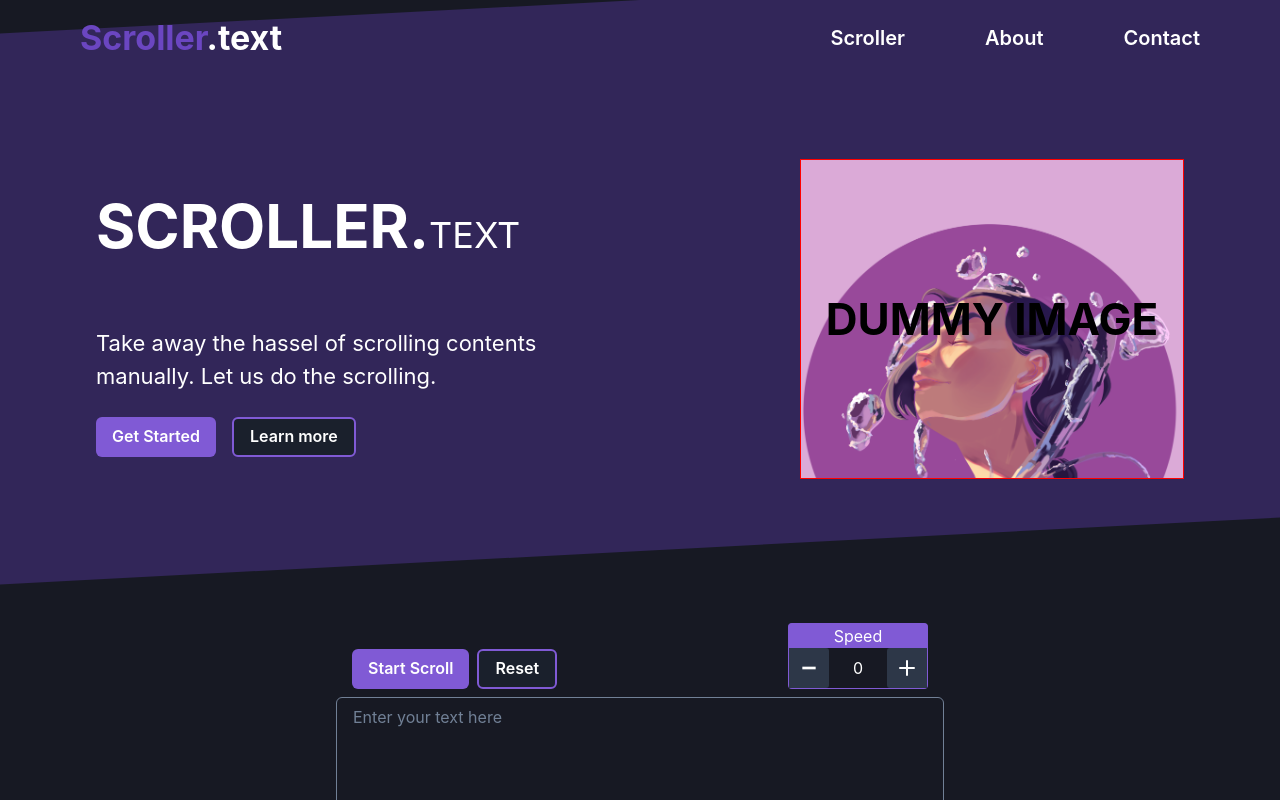
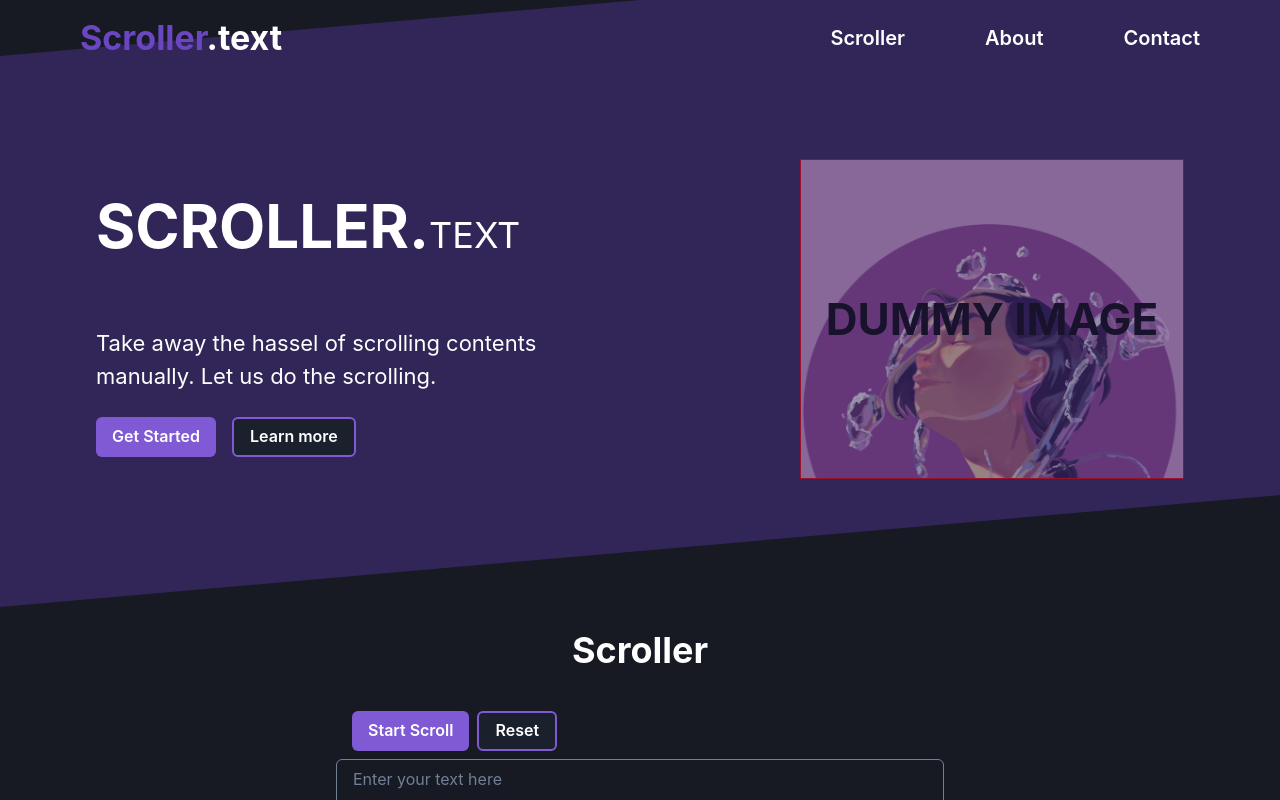
Before and after one commit to prashantStha308/autoScrollerNew, a React (Vite) app: page / in a window 1280 px wide. Shown: the top 800 px of the page. Built offline with nearby package versions, Linux system fonts and the light colour scheme.

Commit message:
scroller active

```diff
--- a/src/components/About.jsx
+++ b/src/components/About.jsx
@@ -1,7 +1,10 @@
+import { Box } from "@chakra-ui/react"
 
 const About = () => {
   return (
-    <div>About</div>
+    <Box id="about">
+      <div>About</div>
+    </Box>
   )
 }
 
--- a/src/components/Hero.jsx
+++ b/src/components/Hero.jsx
@@ -22,7 +22,7 @@ const Hero = () => {
                 height: '100%',
                 backgroundColor: `${purple}`,
                 zIndex: '-1',
-                transform: 'skewY(-3deg)',
+                transform: 'skewY(-5deg)',
                 padding: '20px'
             }
         }}
@@ -207,6 +207,7 @@ const Hero = () => {
                         display={'flex'}
                         justifyContent={'center'}
                         alignItems={'center'}
+                        opacity={0.5}
                     > DUMMY IMAGE </Box>
                 </Box>
             </HStack>
--- a/src/components/Scroller.jsx
+++ b/src/components/Scroller.jsx
@@ -1,106 +1,147 @@
-import { Box, Button, Center, HStack, IconButton, Text, Textarea, VStack } from "@chakra-ui/react";
-import { borderBtn , shadedBtn } from './style.js';
-import { useState } from "react";
+import {
+  Box, Button, Center, HStack, IconButton, Text, Textarea, useToast, VStack
+} from "@chakra-ui/react";
+import { borderBtn, shadedBtn } from './style.js';
+import { useRef, useState, useEffect } from "react";
 import { AddIcon, MinusIcon } from "@chakra-ui/icons";
-
+import { scroller } from "./function.js";
 
 const Scroller = () => {
+  const [userInput, setUserInput] = useState("");
+  const [count, setCount] = useState(0);
+  const [speedDisplay, setSpeedDisplay] = useState('hidden');
+  const [scrollClick, setScrollClick] = useState(0);
 
-  const [ userInput , setUserinput ] = useState("");
-  let [ count , setCount ] = useState(0);
+  const toast = useToast();
+  const intervalID = useRef(null);
 
-  const handelInput = (e)=>{
-    setUserinput(e.target.value);
+  const handleInput = (e) => {
+    setUserInput(e.target.value);
+  };
+
+  const Reset = () => {
+    setUserInput("");
+    setCount(0);
+    setSpeedDisplay('hidden');
+    clearInterval(intervalID.current);
+    intervalID.current = null;
+  };
+
+  const handleCount = (inr) => {
+    setCount((prev) => {
+      const newCount = Math.min(Math.max(prev + inr, 0), 5);
+      if (newCount === 0) {
+        clearInterval(intervalID.current);
+        intervalID.current = null;
+      } else {
+        startScroll(newCount);
       }
-  const Reset = ()=>{
-    setUserinput("");
+      return newCount;
+    });
+  };
+
+  const handleDisplay = (value) => {
+    setSpeedDisplay(value);
+  };
+
+  const handleScrollClick = () => {
+    if (!userInput && scrollClick === 0) {
+      toast({
+        title: 'Error',
+        description: "No string found.",
+        status: 'error',
+        duration: 2000,
+        isClosable: true,
+      });
+      return;
     }
 
-  const handelCount = (inr)=>{
-    console.log("inr:",inr)
-    console.log('count: ', count)
-    count+= inr;
-    if( count < 0 ){
-      count = 0
-    }else if( count > 5 ){
-      count = 5
+    setScrollClick((prevClick) => {
+      const newClick = prevClick + 1;
+
+      if (newClick === 1) {
+        handleDisplay('visible');
+        setCount(1);
+        startScroll(1);
+      } else if (newClick === 2) {
+        handleDisplay('hidden');
+        setScrollClick(0);
+        setCount(0);
+        clearInterval(intervalID.current);
+        intervalID.current = null;
       }
-    setCount(count);
-  }
+
+      return newClick;
+    });
+  };
+
+  const startScroll = (count) => {
+    clearInterval(intervalID.current);
+    intervalID.current = setInterval(() => {
+      scroller(count , intervalID.current );
+    }, 800);
+  };
+
+  useEffect(() => {
+    return () => clearInterval(intervalID.current);
+  }, []);
 
   return (
     <Box id="scroller" marginY={24}>
       <Center>
-        <VStack w={{
-          base:'100%',
-          lg: '50%',
-          md: '70%'
-        }} p={4}>
-          {/* For top button section */}
-            <HStack spacing={4} alignItems={'flex-end'} w={'full'} justifyContent={'space-between'} paddingX={4}>
+        <VStack w={{ base: '100%', lg: '50%', md: '70%' }} p={4}>
+          <Text fontSize="4xl" fontWeight="bold">Scroller</Text>
+
+          <HStack spacing={4} alignItems="flex-end" w="full" justifyContent="space-between" px={{ base: 0, lg: 4, md: 2, sm: 0 }}>
             <HStack>
-                <Button sx={shadedBtn}>
-                  Start Scroll
-                </Button>
-                <Button sx={borderBtn} onClick={Reset}>
-                  Reset
-                </Button>
+              <Button sx={shadedBtn} onClick={handleScrollClick}>Start Scroll</Button>
+              <Button sx={borderBtn} onClick={Reset}>Reset</Button>
             </HStack>
+
+            <Box visibility={speedDisplay}>
               <VStack spacing={0}>
-                <Text as={'span'} borderTop="1px solid" borderX="1px solid" borderColor="purple.500" w={'full'} textAlign={'center'} roundedTop={4}
-                  textColor={'white'} backgroundColor={'purple.500'}
-                >
+                <Text as="span" borderTop="1px solid" borderX="1px solid" borderColor="purple.500" w="full" textAlign="center" roundedTop={4}
+                  textColor="white" bg="purple.500">
                   Speed
                 </Text>
                 <HStack borderBottom="1px solid" borderX="1px solid" borderColor="purple.500" roundedBottom={4}>
-                  {/* For Control Buttons */}
-                  {/* Minus Buttons */}
-                  <IconButton onClick={()=>(handelCount(-1))} backgroundColor={'gray.700'} roundedRight={3} roundedLeft={0} >
-                    <MinusIcon color={'white'} />
+                  <IconButton onClick={() => handleCount(-1)} bg="gray.700" rounded={0} roundedBottomLeft={4} _hover={{ bg: 'gray.800' }}>
+                    <MinusIcon color="white" />
                   </IconButton>
-                  {/* Count */}
-                  <Text paddingX={4} textColor={'white'}>
-                    {count}
-                  </Text>
-                  {/* Add Button */}
-                  <IconButton onClick={()=>(handelCount(1))} backgroundColor={'gray.700'} roundedRight={0} roundedLeft={3}  >
-                    <AddIcon color={'white'} />
+                  <Text px={4} textColor="white">{count}</Text>
+                  <IconButton onClick={() => handleCount(1)} bg="gray.700" roundedBottomRight={4} rounded={0} _hover={{ bg: 'gray.800' }}>
+                    <AddIcon color="white" />
                   </IconButton>
                 </HStack>
               </VStack>
+            </Box>
+          </HStack>
 
-            </HStack>
           <Textarea
             id="uInput"
-              onChange={handelInput}
+            onChange={handleInput}
             placeholder="Enter your text here"
             borderColor="gray.500"
             rows={17}
-              resize={'none'}
+            resize="none"
             textColor="white"
             value={userInput}
             sx={{
-                '&::-webkit-scrollbar': {
-                  width: '8px',
-                },
-                '&::-webkit-scrollbar-track': {
-                  backgroundColor: 'gray.600',
-                },
+              '&::-webkit-scrollbar': { width: '8px' },
+              '&::-webkit-scrollbar-track': { bg: 'gray.600' },
               '&::-webkit-scrollbar-thumb': {
-                  backgroundColor: 'gray.800',
+                bg: 'gray.800',
                 border: '1px solid',
                 borderColor: 'gray.600',
                 borderRadius: '12px',
               },
-                '&:hover , &:active , &:focus':{
-                  borderColor: 'gray.600'
-                }
+              '&:hover, &:active, &:focus': { borderColor: 'gray.600' },
             }}
           />
         </VStack>
       </Center>
     </Box>
-  )
-}
+  );
+};
 
-export default Scroller
+export default Scroller;
--- a/src/components/function.js
+++ b/src/components/function.js
@@ -0,0 +1,37 @@
+export const scroller = ( speed , intervalID)=>{
+    const userInput = document.getElementById('uInput');
+    const contentHeight = userInput.scrollHeight;
+
+    console.log( " userInput Height:  ", contentHeight)
+    console.log( "speed: ", speed);
+    userInput.scrollTop += contentHeight - ( contentHeight - speed * 20 );
+    console.log(' userInput Top Position:  ',userInput.scrollTop);
+
+    if( userInput.scrollTop === (contentHeight - 390) ){
+        clearInterval( intervalID )
+    }
+
+}
+
+
+
+
+// const uInput = document.getElementById("uInput");
+// const areaHeight = uInput.scrollHeight;
+
+// let scrollVal = 0;
+
+// intervalID.current = setInterval( ()=>{
+//   scrollVal += scrollVal + count;
+//   uInput.scrollTop = areaHeight - ( areaHeight - count * 50 )
+//   if( scrollVal >= areaHeight ){
+//     scrollVal = uInput.scrollTop;
+//   }
+//   console.log( "inLoop, srlVal: ",scrollVal )
+//   console.log( "Count: ",count )
+// },500 )
+// uInput.scrollBy({
+//   top: scrollVal,
+//   left: 0,
+//   behavior: "smooth"
+// })
```
Lines whose indentation alone changed are shown as unchanged.
